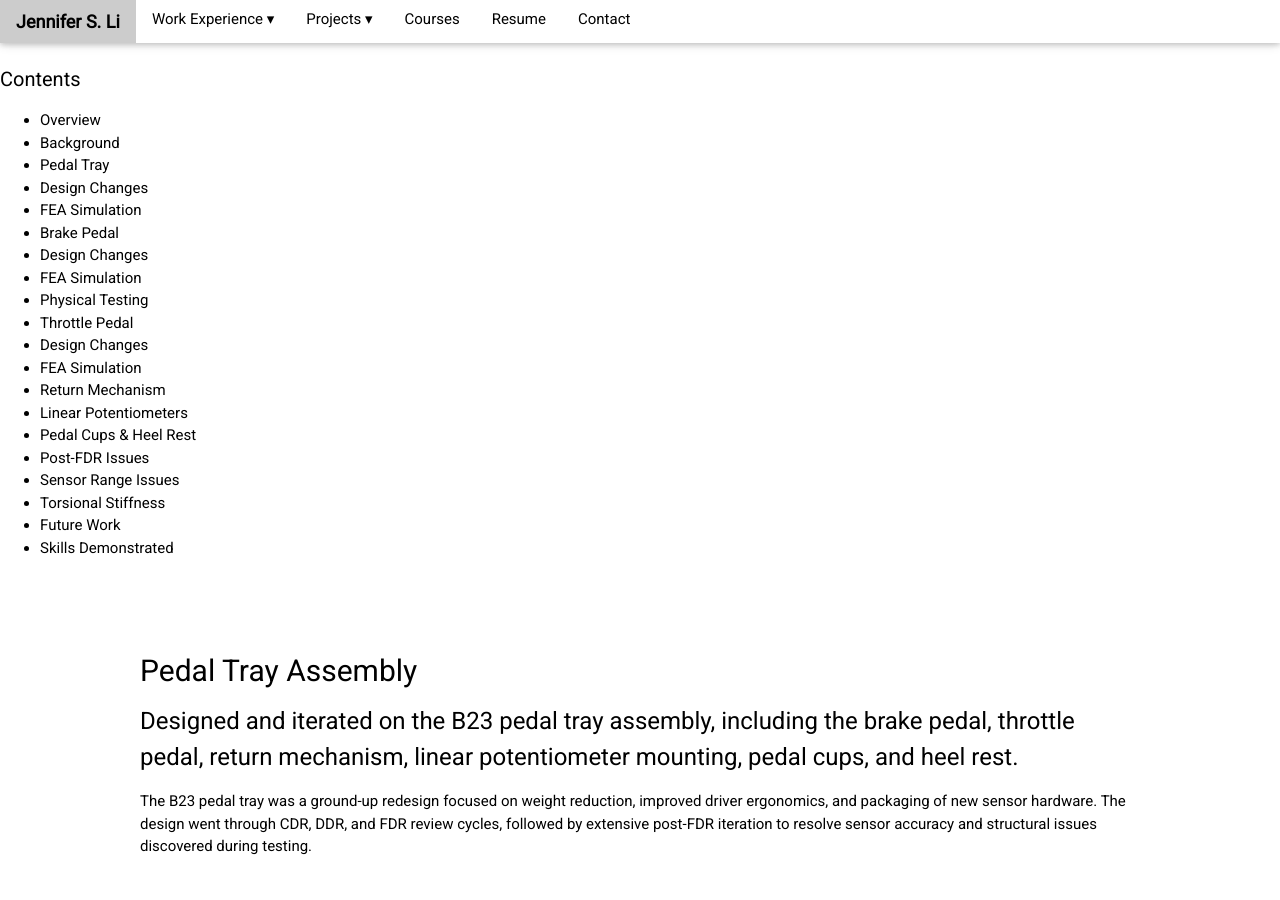
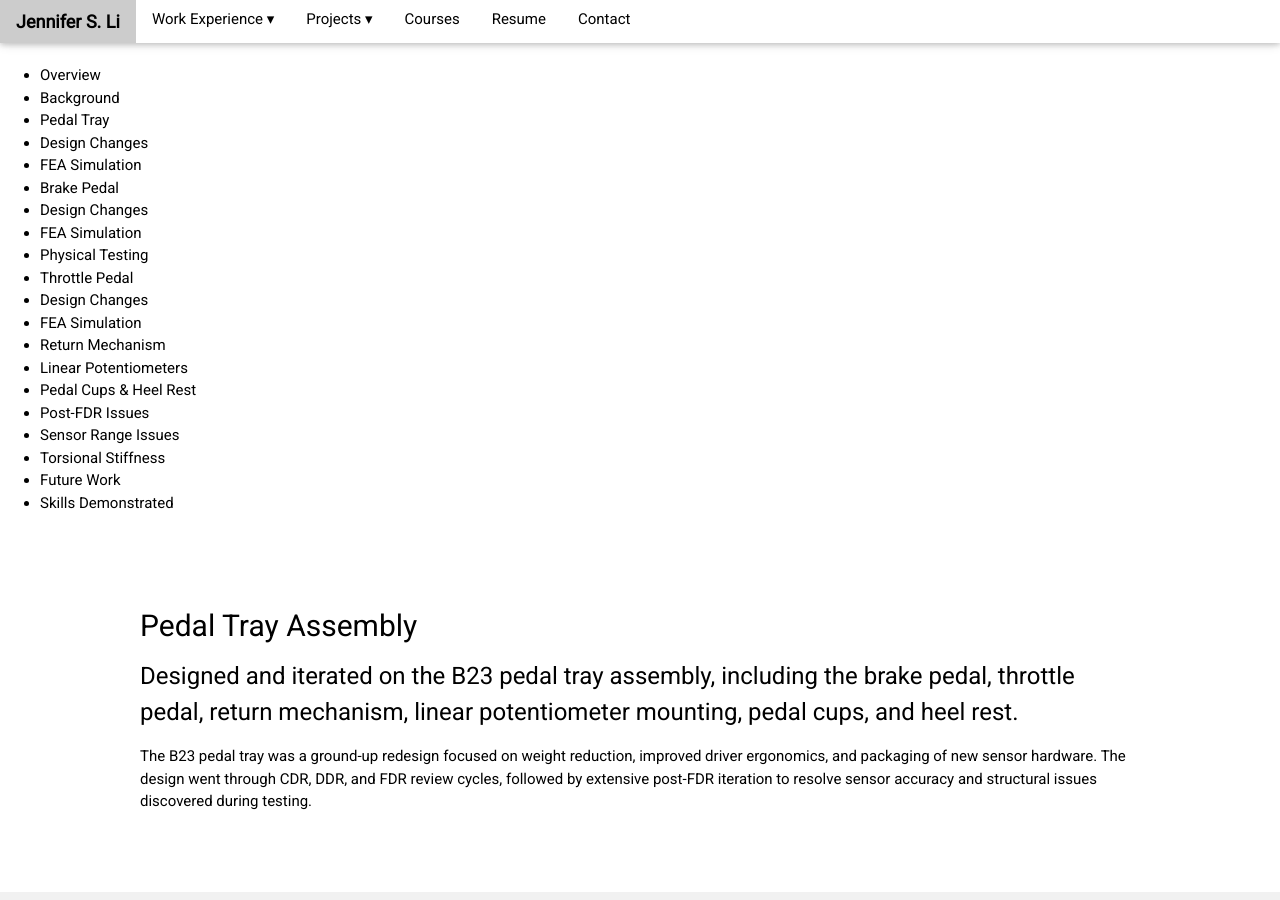
Before and after one commit to jsli905/jsli905.github.io, a Jekyll site: the page projects/bfr/pedals.html, which Jekyll copies as it is, in a window 1280 px wide and 900 px high. Built offline with Jekyll 4.4.1, drawn with Linux system fonts in a browser that asks for light colours; comment, search, counter and statistics services are not loaded.

Commit message:
Update pedals.html

```diff
--- a/projects/bfr/pedals.html
+++ b/projects/bfr/pedals.html
@@ -193,7 +193,6 @@
 
 <!-- ================= TOC SIDEBAR ================= -->
 <nav id="toc-sidebar">
-  <h4>Contents</h4>
   <ul>
     <li><a href="#header">Overview</a></li>
     <li><a href="#overview">Background</a></li>
```
